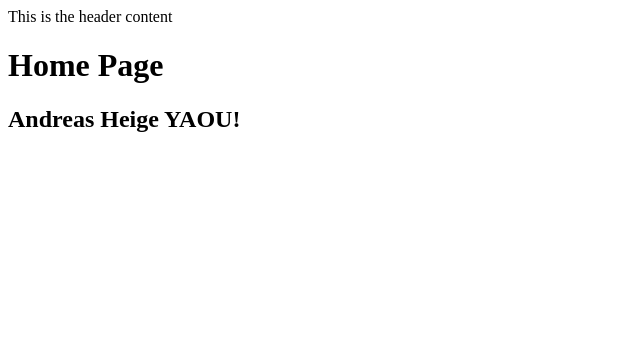
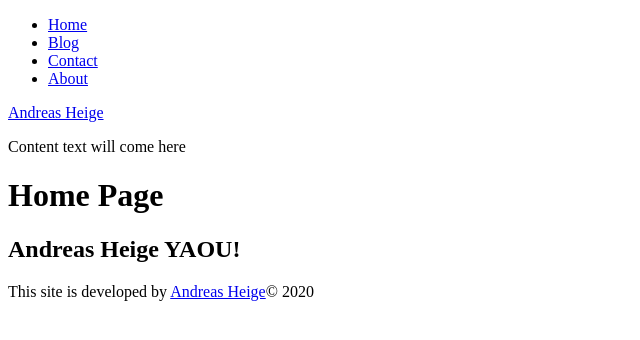
Before and after one commit to andreasheige/gatsby-page, a Gatsby site in the folder GS/: page / in a window 1280 px wide. Shown: the whole page, without its empty margins (0-640 px from the left). Built offline with nearby package versions, Linux system fonts and the light colour scheme; Gatsby itself is replaced by a stand-in of ours.

Commit message:
added component footer

```diff
--- /dev/null
+++ b/GS/src/components/footer.js
@@ -0,0 +1,14 @@
+import React from 'react';
+
+const Footer = ()  => {
+    return (
+        <footer>
+            <p>
+                This site is developed by <a href="https://github.com/andreasheige">Andreas Heige</a>
+                &copy; {new Date().getFullYear().toString()}{""}
+            </p>
+        </footer>
+    )
+};
+
+export default Footer;
--- a/GS/src/components/header.js
+++ b/GS/src/components/header.js
@@ -1,8 +1,32 @@
 import React from 'react';
+import { Link } from 'gatsby';
 
 const Header = () => {
     return (
-        <div>This is the header content</div>
+        <header>
+               <nav>
+            <ul>
+                <li>
+                    <Link to="/">Home</Link>
+                </li>
+                <li>
+                    <Link to="/blog/">Blog</Link>
+                </li>
+                <li>
+                    <Link to="/contact/">Contact</Link>
+                </li>
+                <li>
+                    <Link to="/about/">About</Link>
+                </li>
+            </ul>
+        </nav>
+                <div>
+            <p>
+                <Link to="/">Andreas Heige</Link>
+            </p>
+            <p>Content text will come here</p>
+        </div>
+        </header>
     )
 };
 
--- a/GS/src/components/layout.js
+++ b/GS/src/components/layout.js
@@ -1,11 +1,13 @@
 import React from 'react';
 import Header from './header';
+import Footer from './footer';
 
 const Layout = props => {
     return (
         <div>
             <Header />
             {props.children}
+            <Footer />
         </div>
     )
 };
```
